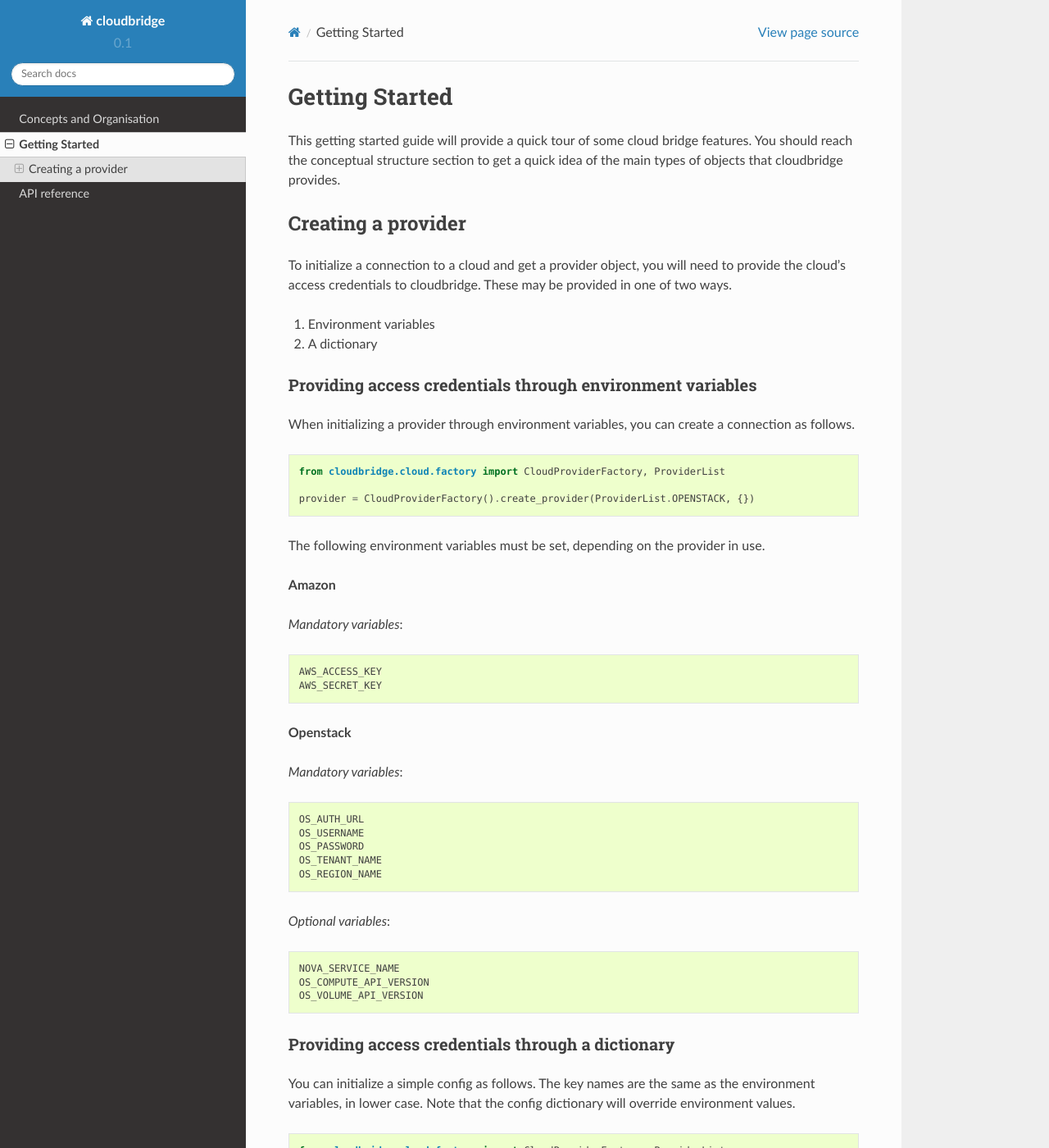
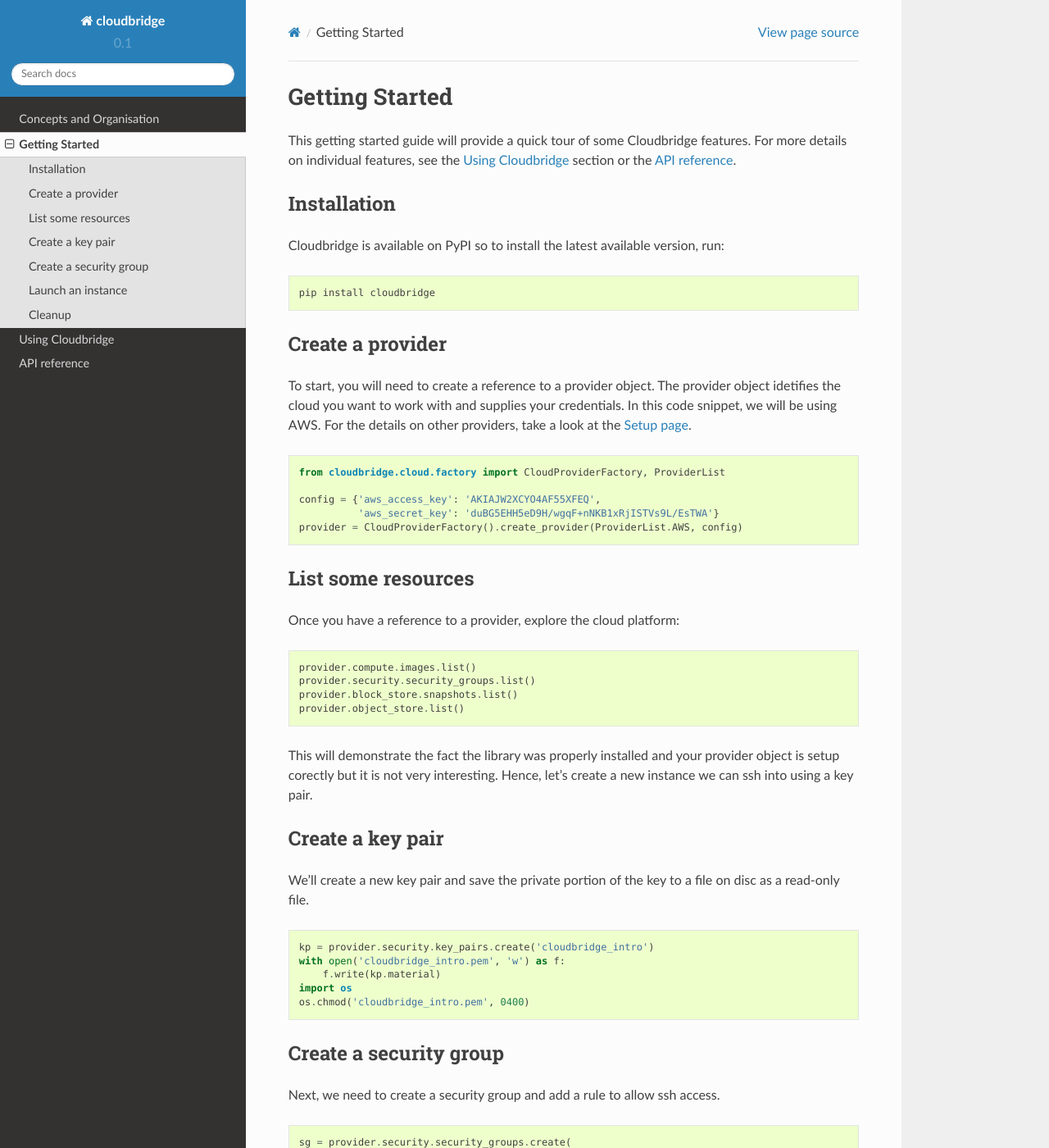
Before and after one commit to CloudVE/cloudbridge, a Sphinx documentation site: the page built from docs/getting_started.rst, in a window 1280 px wide and 1400 px high. Shown: the whole window at 82% size. Built offline with Sphinx 7.4.7 and the Read the Docs theme 2.0.0, drawn with Linux system fonts in a browser that asks for light colours; some of the changed text lies outside the part shown.

Commit message:
Restructure docs a bit; add getting started docs

```diff
--- a/docs/getting_started.rst
+++ b/docs/getting_started.rst
@@ -1,81 +1,102 @@
 Getting Started
 ===============
+This getting started guide will provide a quick tour of some Cloudbridge
+features. For more details on individual features, see the
+`Using Cloudbridge <topics/overview.html>`_ section or the
+`API reference <api_docs/ref.html>`_.
 
-This getting started guide will provide a quick tour of some cloud bridge
-features. You should reach the conceptual structure section to get a quick
-idea of the main types of objects that cloudbridge provides.
+Installation
+------------
+Cloudbridge is available on PyPI so to install the latest available version,
+run::
 
-Creating a provider
--------------------
+    pip install cloudbridge
 
-To initialize a connection to a cloud and get a provider object, you will
-need to provide the cloud's access credentials to cloudbridge. These may
-be provided in one of two ways.
-
-1. Environment variables
-2. A dictionary
-
-Providing access credentials through environment variables
-~~~~~~~~~~~~~~~~~~~~~~~~~~~~~~~~~~~~~~~~~~~~~~~~~~~~~~~~~~
-
-When initializing a provider through environment variables,  you can
-create a connection as follows.
+Create a provider
+-----------------
+To start, you will need to create a reference to a provider object. The
+provider object idetifies the cloud you want to work with and supplies your
+credentials. In this code snippet, we will be using AWS. For the details on
+other providers, take a look at the `Setup page <topics/setup.html>`_.
 
 .. code-block:: python
 
-	from cloudbridge.cloud.factory import CloudProviderFactory, ProviderList
+    from cloudbridge.cloud.factory import CloudProviderFactory, ProviderList
 
-	provider = CloudProviderFactory().create_provider(ProviderList.OPENSTACK, {})
+    config = {'aws_access_key': 'AKIAJW2XCYO4AF55XFEQ',
+              'aws_secret_key': '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'}
+    provider = CloudProviderFactory().create_provider(ProviderList.AWS, config)
 
-The following environment variables must be set, depending on the provider in use.
-
-**Amazon**
-
-*Mandatory variables*::
-
-	AWS_ACCESS_KEY
-	AWS_SECRET_KEY
-
-**Openstack**
-
-*Mandatory variables*::
-
-	OS_AUTH_URL
-	OS_USERNAME
-	OS_PASSWORD
-	OS_TENANT_NAME
-	OS_REGION_NAME
-
-*Optional variables*::
-
-	NOVA_SERVICE_NAME
-	OS_COMPUTE_API_VERSION
-	OS_VOLUME_API_VERSION
-
-
-Providing access credentials through a dictionary
-~~~~~~~~~~~~~~~~~~~~~~~~~~~~~~~~~~~~~~~~~~~~~~~~~
-
-You can initialize a simple config as follows. The key names are the same
-as the environment variables, in lower case. Note that the config dictionary
-will override environment values.
+List some resources
+-------------------
+Once you have a reference to a provider, explore the cloud platform:
 
 .. code-block:: python
 
-	from cloudbridge.cloud.factory import CloudProviderFactory, ProviderList
+    provider.compute.images.list()
+    provider.security.security_groups.list()
+    provider.block_store.snapshots.list()
+    provider.object_store.list()
 
-	config = {'aws_access_key' : '<your_access_key>',
-			  'aws_secret_key' : '<your_secret_key>'}
-	provider = CloudProviderFactory().create_provider(ProviderList.AWS, config)
+This will demonstrate the fact the library was properly installed and your
+provider object is setup corectly but it is not very interesting. Hence, let's
+create a new instance we can ssh into using a key pair.
 
-Launching a new instance
-________________________
+Create a key pair
+-----------------
+We'll create a new key pair and save the private portion of the key to a file
+on disc as a read-only file.
 
+.. code-block:: python
 
-Common methods
-______________
+    kp = provider.security.key_pairs.create('cloudbridge_intro')
+    with open('cloudbridge_intro.pem', 'w') as f:
+        f.write(kp.material)
+    import os
+    os.chmod('cloudbridge_intro.pem', 0400)
 
-create
-list
-find
-delete
+Create a security group
+-----------------------
+Next, we need to create a security group and add a rule to allow ssh access.
+
+.. code-block:: python
+
+    sg = provider.security.security_groups.create(
+        'cloudbridge_intro', 'A security group used by Cloudbridge')
+    sg.add_rule('tcp', 22, 22, '0.0.0.0/0')
+
+Launch an instance
+------------------
+Before we can launch an instance, we need to decide what image to use so let's
+get the default Ubuntu image ``ami-d05e75b8`` and launch an instance.
+
+.. code-block:: python
+
+    img = provider.compute.images.get('ami-d05e75b8')
+    inst_type = provider.compute.instance_types.list()[34]  # c3.large
+    inst = provider.compute.instances.create(
+        name='Cloudbridge-intro', image=img, instance_type=inst_type,
+        keypair=kp, security_groups=[sg])
+    # Refresh the state
+    inst.refresh()
+    inst.state
+    # 'running'
+    inst.public_ips
+    # [u'54.166.125.219']
+
+From the command prompt, we can now ssh into the instance
+``ssh -i cloudbridge_intro.pem ubuntu@54.166.125.219``.
+
+Cleanup
+-------
+To wrap things up, let's clean up all the resources we have created
+
+.. code-block:: python
+
+    inst.terminate()
+    sg.delete()
+    kp.delete()
+
+And that's it - a full circle in a few lines of code. For homework, try to do
+the same but with a different provider. All you will need to change is the
+cloud-specific data, namely the provider setup and the image ID.
--- /dev/null
+++ b/docs/topics/overview.rst
@@ -0,0 +1,6 @@
+Using Cloudbridge
+=================
+Introductions to all the key parts of Cloudbridge you'll need to know:
+
+- `How to install Cloudbridge <install.html>`_
+- `Connection and authentication setup <setup.html>`_
--- /dev/null
+++ b/docs/topics/setup.rst
@@ -0,0 +1,58 @@
+Setup
+-----
+To initialize a connection to a cloud and get a provider object, you will
+need to provide the cloud's access credentials to Cloudbridge. These may
+be provided in one of two ways:
+
+1. Environment variables
+2. A dictionary
+
+Providing access credentials through environment variables
+~~~~~~~~~~~~~~~~~~~~~~~~~~~~~~~~~~~~~~~~~~~~~~~~~~~~~~~~~~
+The following environment variables must be set, depending on the provider in use.
+
+**Amazon**
+
+*Mandatory variables*::
+
+    AWS_ACCESS_KEY
+    AWS_SECRET_KEY
+
+**Openstack**
+
+*Mandatory variables*::
+
+    OS_AUTH_URL
+    OS_USERNAME
+    OS_PASSWORD
+    OS_TENANT_NAME
+    OS_REGION_NAME
+
+*Optional variables*::
+
+    NOVA_SERVICE_NAME
+    OS_COMPUTE_API_VERSION
+    OS_VOLUME_API_VERSION
+
+Once the environment variables are set, you can create a connection as follows:
+
+.. code-block:: python
+
+    from cloudbridge.cloud.factory import CloudProviderFactory, ProviderList
+
+    provider = CloudProviderFactory().create_provider(ProviderList.OPENSTACK, {})
+
+
+Providing access credentials through a dictionary
+~~~~~~~~~~~~~~~~~~~~~~~~~~~~~~~~~~~~~~~~~~~~~~~~~
+You can initialize a simple config as follows. The key names are the same
+as the environment variables, in lower case. Note that the config dictionary
+will override environment values.
+
+.. code-block:: python
+
+    from cloudbridge.cloud.factory import CloudProviderFactory, ProviderList
+
+    config = {'aws_access_key' : '<your_access_key>',
+              'aws_secret_key' : '<your_secret_key>'}
+    provider = CloudProviderFactory().create_provider(ProviderList.AWS, config)
```
Also changed, not shown: docs/index.rst (+3 -16 lines), docs/topics/install.rst (added, +20 -0 lines).
